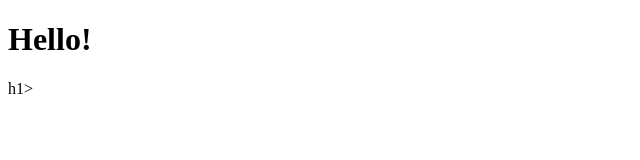
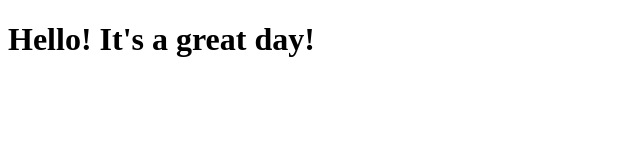
Before and after one commit to hnmanju1/test, a plain HTML site: page site/index.html in a window 1280 px wide. Shown: the whole page, without its empty margins (0-640 px from the left). Drawn offline with Linux system fonts and the light colour scheme.

Commit message:
Addition

```diff
--- a/site/index.html
+++ b/site/index.html
@@ -4,6 +4,6 @@
 	<title>Hello!</title>
 </head>
 <body>
-<h1>Hello!</h1>h1>
+<h1>Hello! It's a great day!</h1>
 </body>
 </html>
```
